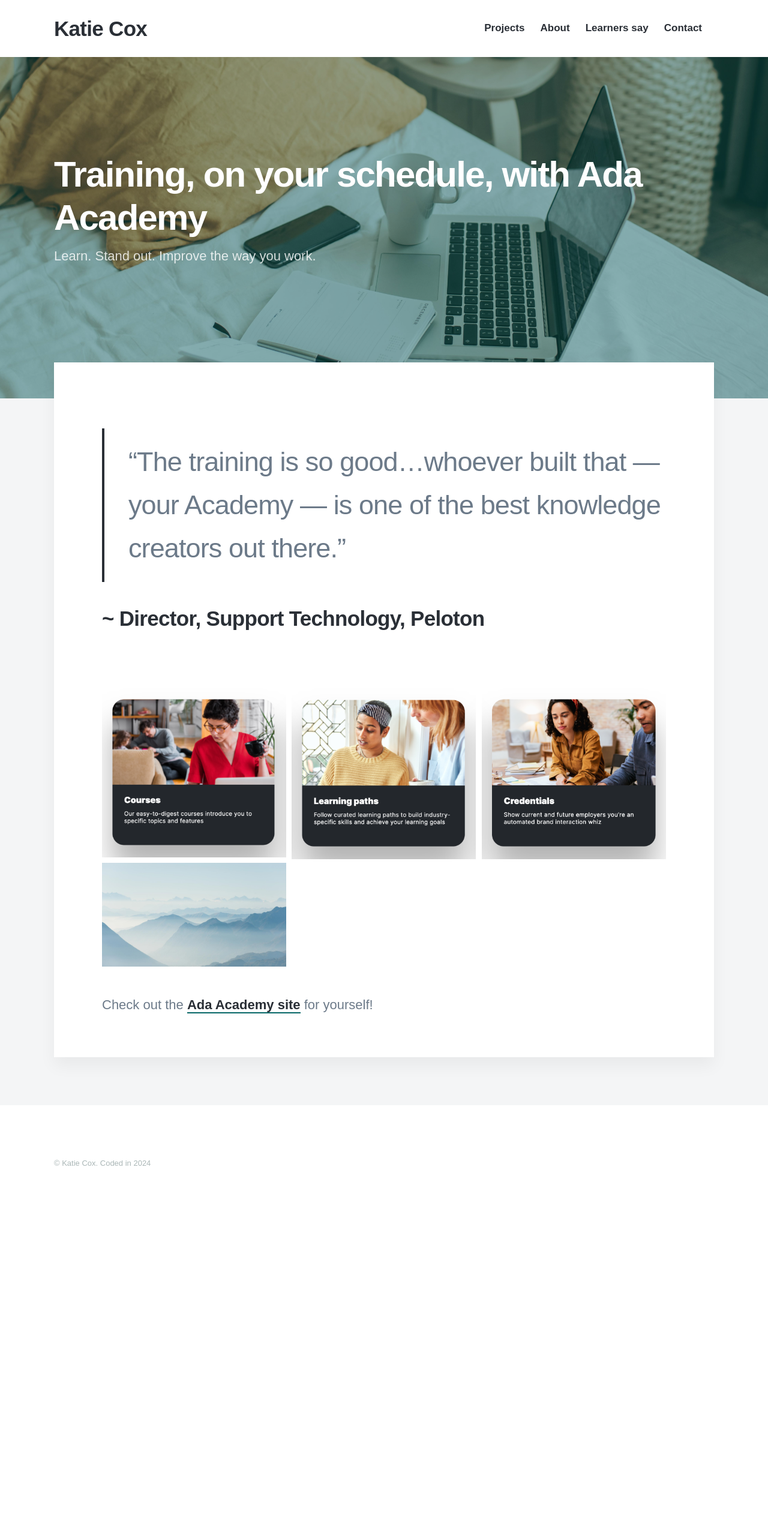
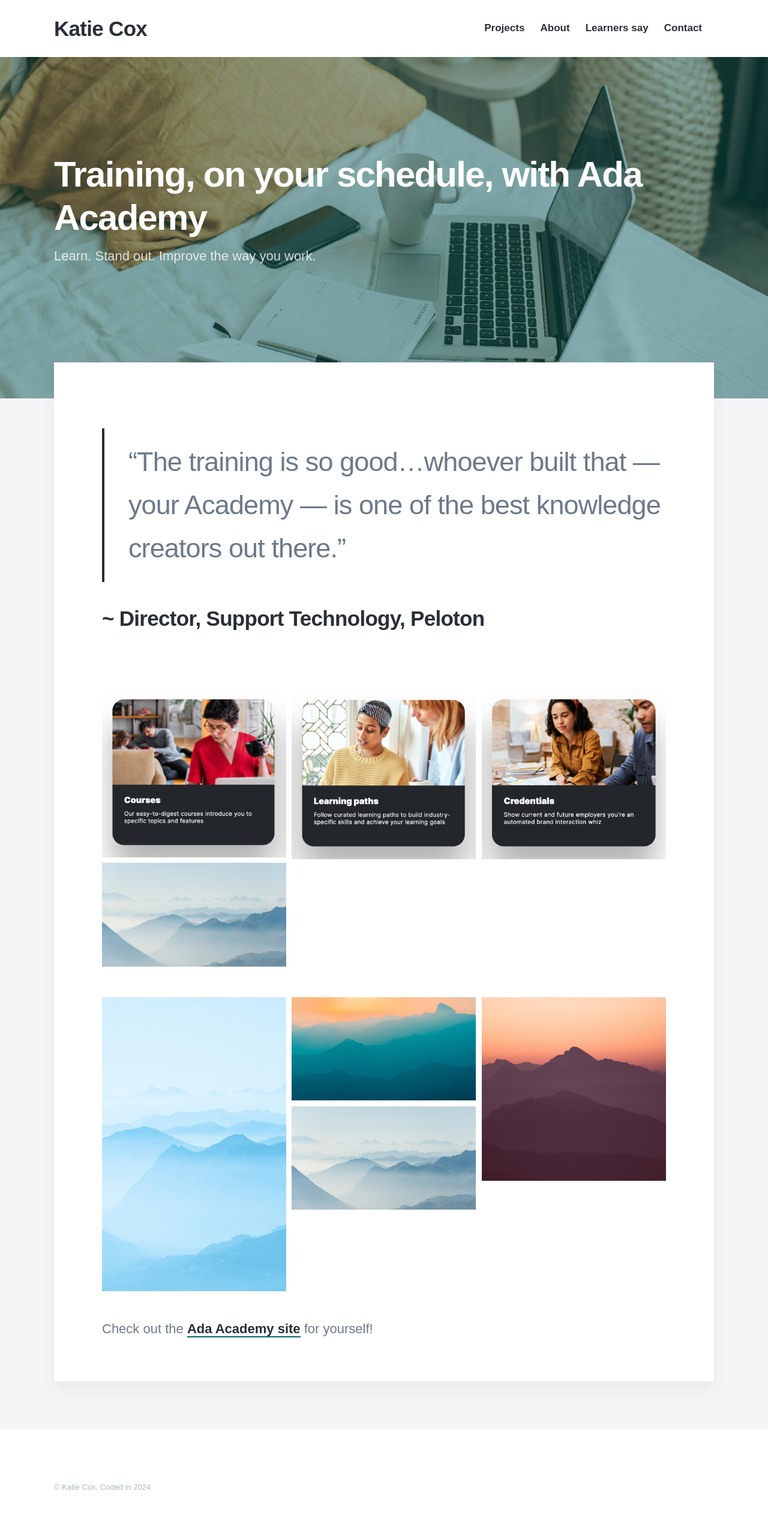
Before and after one commit to cox-katie/portfolio, a Jekyll site: the page built from _projects/ada-academy.md, in a window 1280 px wide. Shown: the whole page at 60% size. Built offline with Jekyll 4.4.1, drawn with Linux system fonts in a browser that asks for light colours; nearby versions of some CDN libraries; some web fonts are replaced; before the commit the page ends 2025 px from its top, so only the background shows below that.

Commit message:
Update ada-academy.md

```diff
--- a/_projects/ada-academy.md
+++ b/_projects/ada-academy.md
@@ -22,7 +22,12 @@
 </div>
 
 
-
+<div class="gallery" data-columns="3">
+    <img src="/images/demo/demo-portrait.jpg">
+    <img src="/images/demo/demo-landscape.jpg">
+    <img src="/images/demo/demo-square.jpg">
+    <img src="/images/demo/demo-landscape-2.jpg">
+</div>
 
 
 Check out the [Ada Academy site](https://www.ada-education.com/pages/about-acx-academy) for yourself!
```
